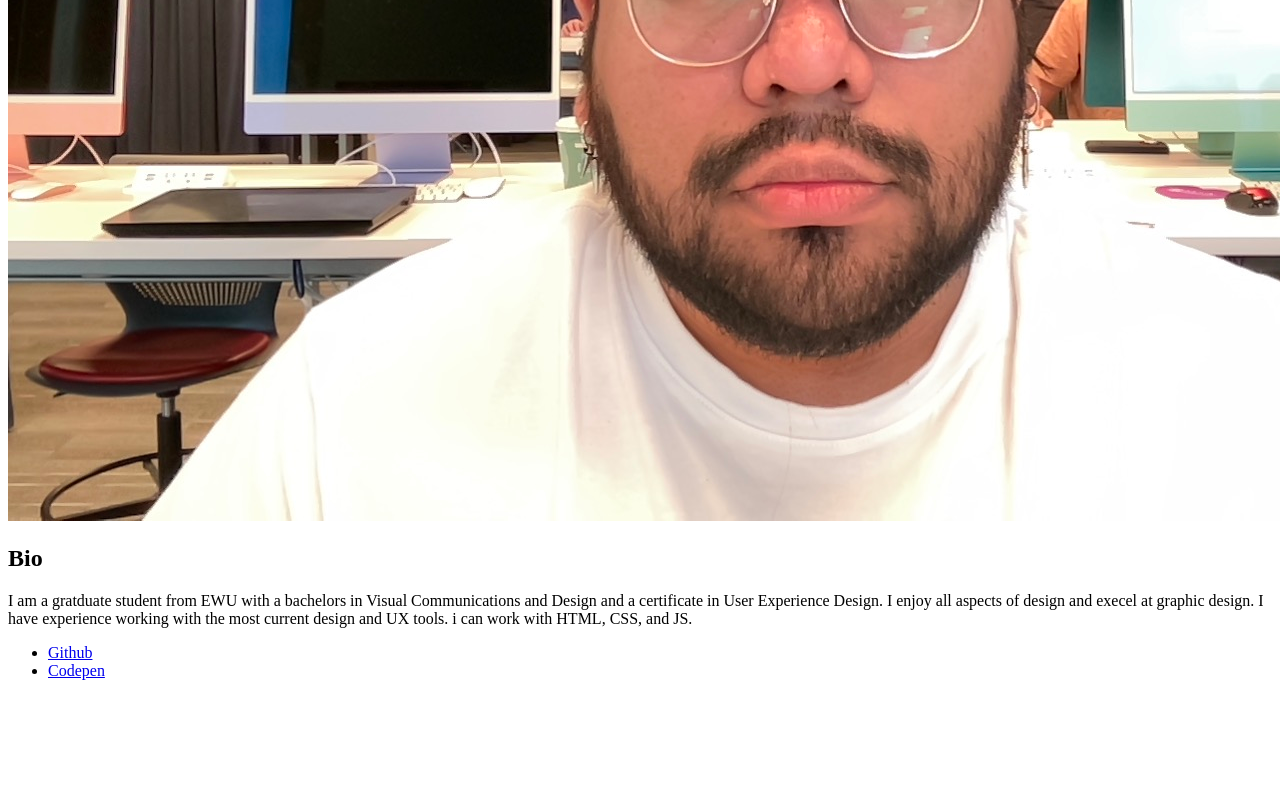
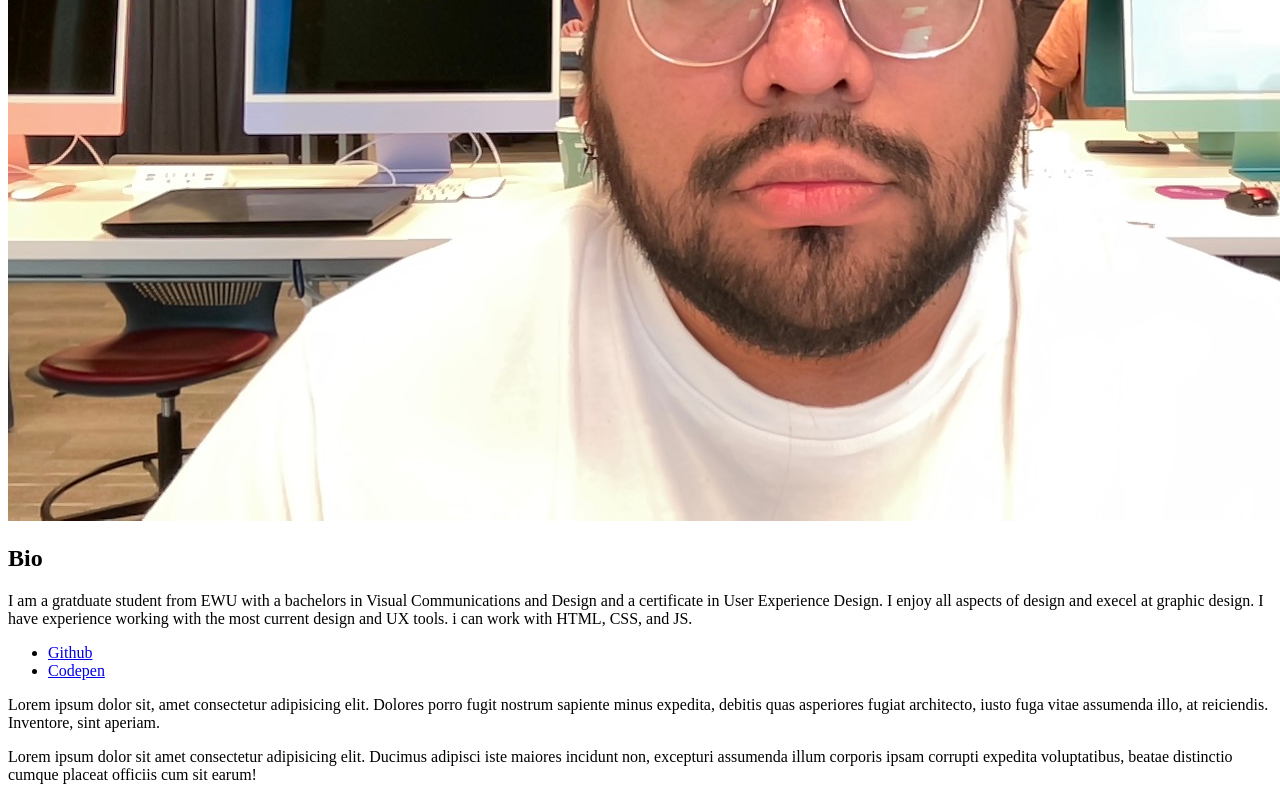
Before and after one commit to edperez91/mywebsite, a plain HTML site: page index.html in a window 1280 px wide. Shown: the part 636-1436 px from the top of the page. Before the commit the page ends 1332 px from the top, so only its background shows below. Drawn offline with Linux system fonts and the light colour scheme.

Commit message:
Temp Chage

```diff
--- a/index.html
+++ b/index.html
@@ -22,5 +22,9 @@
         <li><a href="https://codepen.io/eperez24">Codepen</a></li>
     </ul>
 
+    <p>Lorem ipsum dolor sit, amet consectetur adipisicing elit. Dolores porro fugit nostrum sapiente minus expedita, debitis quas asperiores fugiat architecto, iusto fuga vitae assumenda illo, at reiciendis. Inventore, sint aperiam.</p>
+    <p>Lorem ipsum dolor sit amet consectetur adipisicing elit. Ducimus adipisci iste maiores incidunt non, excepturi assumenda illum corporis ipsam corrupti expedita voluptatibus, beatae distinctio cumque placeat officiis cum sit earum!</p>
+
+
 </body>
 </html>
```
